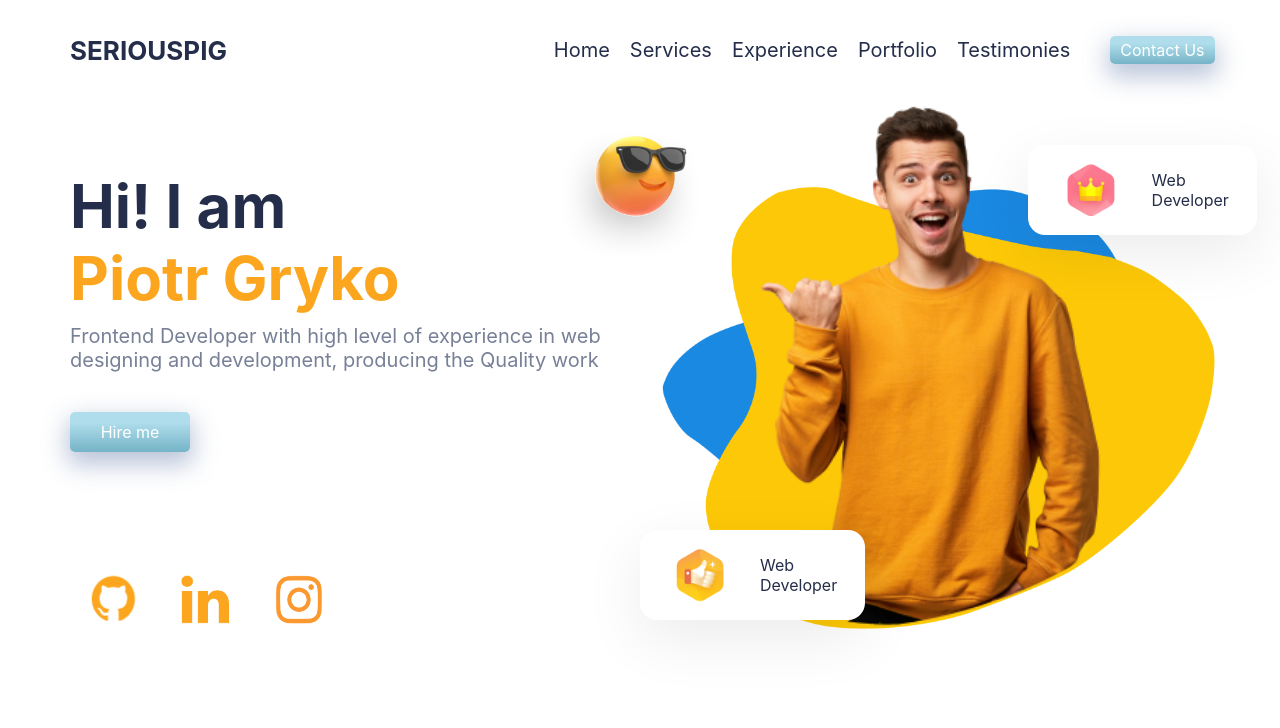
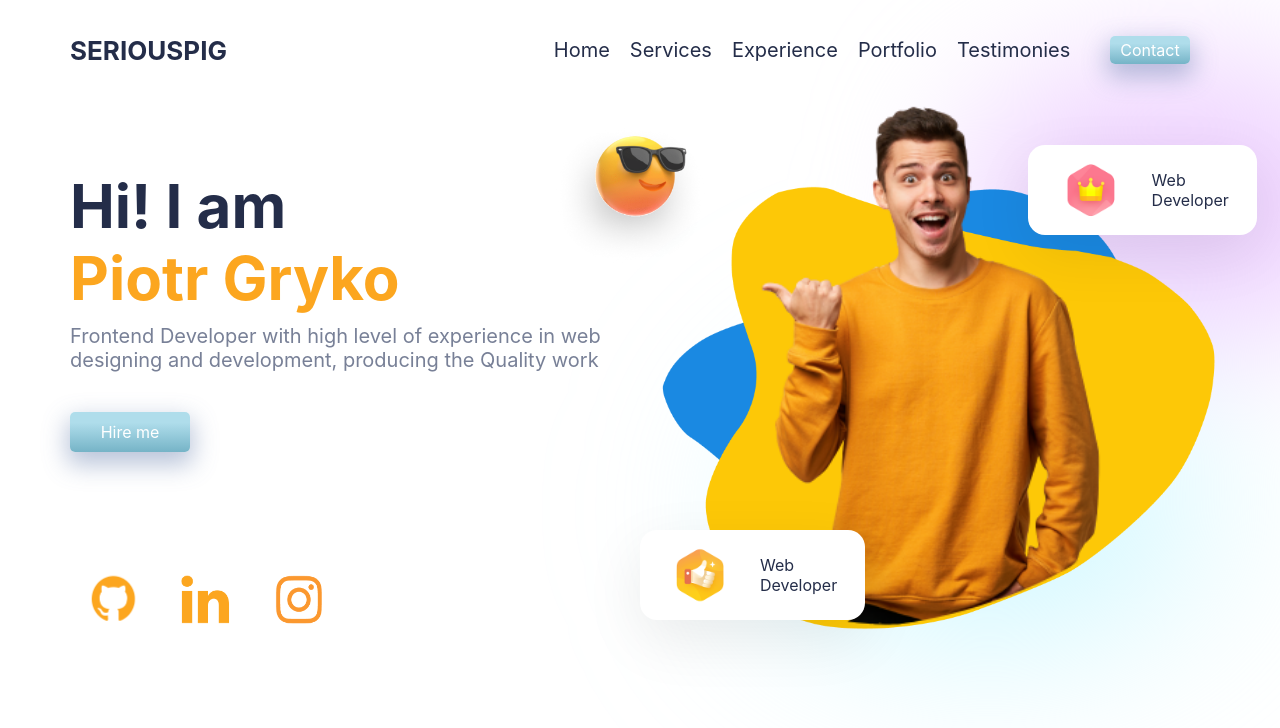
Before and after one commit to seriouspig/portfolio, a React (Create React App) app: page / in a window 1280 px wide. Shown: the top 728 px of the page. Built offline with nearby package versions, Linux system fonts and the light colour scheme.

Commit message:
Intro part finished

```diff
--- a/src/Components/Intro/Intro.css
+++ b/src/Components/Intro/Intro.css
@@ -96,3 +96,15 @@
     border-radius: 50%;
     padding: 0;
 }
+
+.blur{
+    position: absolute;
+    width: 22rem;
+    height: 14rem;
+    border-radius: 50%;
+    background: edd0ff;
+    filter: blur(72px);
+    z-index: -9;
+    top: -18%;
+    left: 56%;
+}
--- a/src/Components/Intro/Intro.jsx
+++ b/src/Components/Intro/Intro.jsx
@@ -42,6 +42,10 @@ const Intro = () => {
             <div style={{top: '18rem', left: '0rem'}}>
                 <FloatingDiv image={thumbup} txt1='Web' txt2='Developer'/>
             </div>
+            {/* blurs div */}
+            <div className='blur' style={{background: "rgb(238 210 255)"}} >
+            <div className='blur' style={{background: "#C1F5FF", top: '17rem', width: '21rem', height:'11rem', left:"-9rem"}} ></div>
+            </div>
         </div>
     </div>
   )
--- a/src/Components/Navbar/Navbar.jsx
+++ b/src/Components/Navbar/Navbar.jsx
@@ -22,7 +22,7 @@ const Navbar = () => {
             </div>
             <div className="button-container">
                 <button className="button">
-                    Contact Us
+                    Contact
                 </button>
             </div>
 
```
